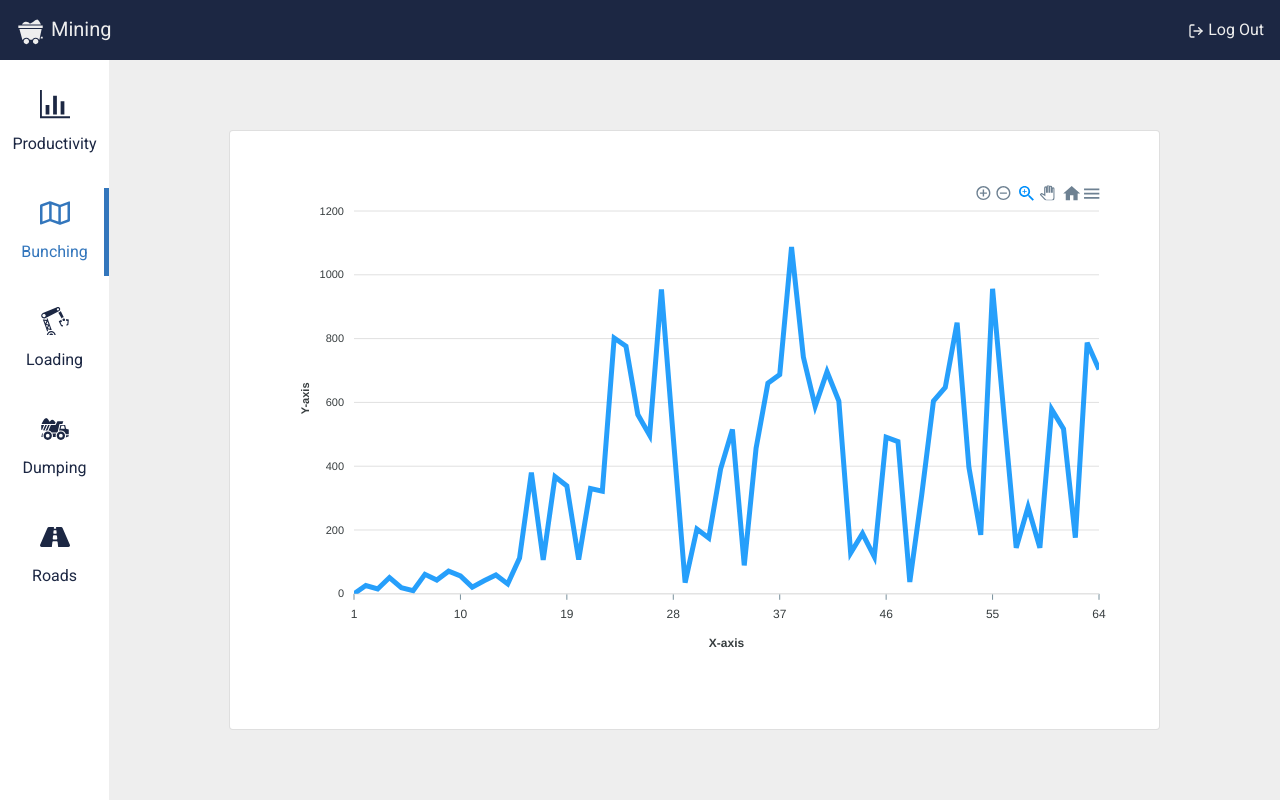
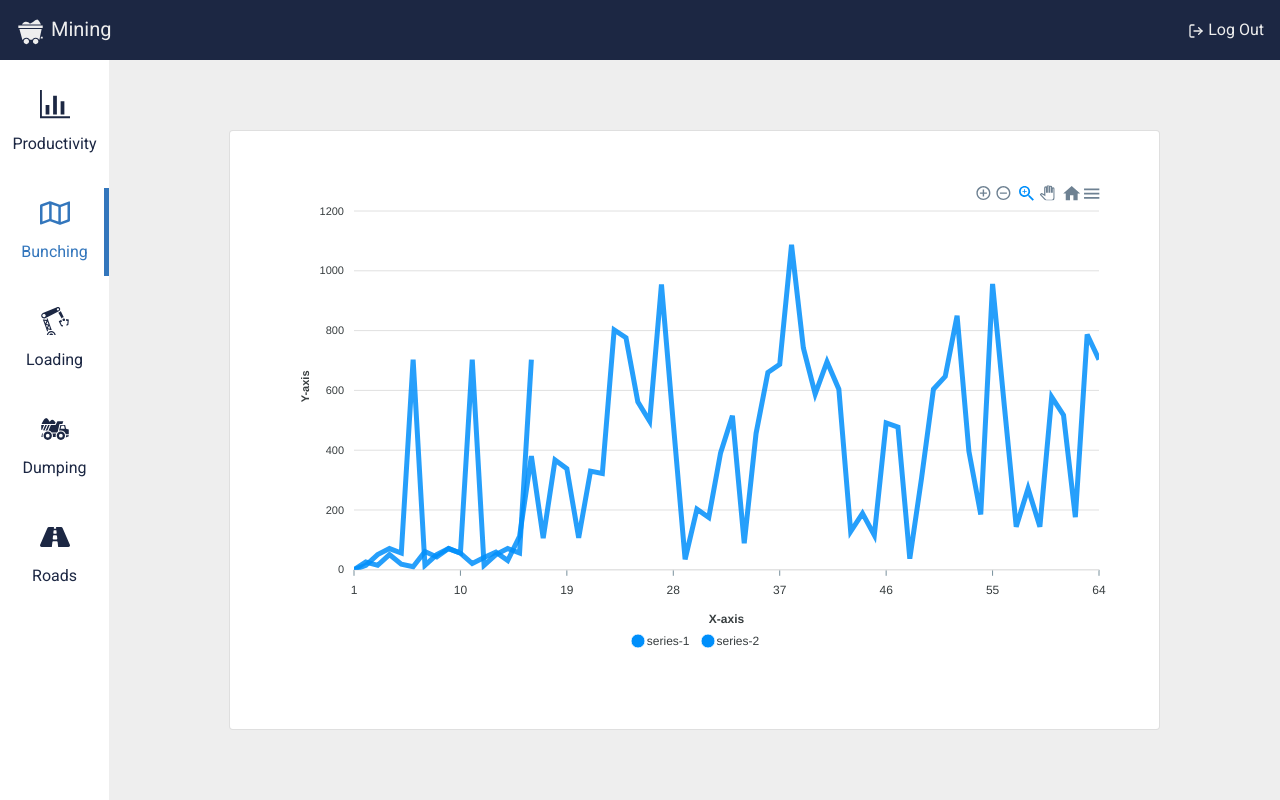
Before and after one commit to antcar112/qds-20-hackathon, a React (Create React App) app: page /bunching in a window 1280 px wide. Built offline with nearby package versions, Linux system fonts and the light colour scheme.

Commit message:
add apex2

```diff
--- /dev/null
+++ b/src/components/Apex2.js
@@ -0,0 +1,125 @@
+import React, { Component } from 'react';
+import styled from 'styled-components';
+import ReactApexChart from 'react-apexcharts';
+
+const ChartContainer = styled.div`
+	padding: 50px 50px 50px 50px;
+	height: 100%;
+	width: 100%;
+`;
+
+class Apex2 extends Component {
+	constructor(props) {
+		super(props);
+
+		this.state = {
+			series  : [
+				{
+					data : this.props.data
+                },
+                {
+					data : this.props.data2
+				}
+			],
+			options : {
+				chart  : {
+					type : 'line'
+				},
+				colors : [
+					'#008FFB'
+				],
+				xaxis  : {
+					type          : 'category',
+					categories    : [],
+					labels        : {
+						show                  : true,
+						rotate                : -45,
+						rotateAlways          : false,
+						hideOverlappingLabels : true,
+						showDuplicates        : false,
+						trim                  : true,
+						minHeight             : undefined,
+						maxHeight             : 120
+					},
+					axisTicks     : {
+						show       : true,
+						borderType : 'solid',
+						color      : '#78909C',
+						height     : 6,
+						offsetX    : 0,
+						offsetY    : 0
+					},
+					tickAmount    : undefined,
+					tickPlacement : 'between',
+					min           : undefined,
+					max           : undefined,
+					range         : undefined,
+					floating      : false,
+					position      : 'bottom',
+					title         : {
+						text    : 'X-axis',
+						offsetX : 0,
+						offsetY : 0,
+						style   : {
+							color      : undefined,
+							fontSize   : '12px',
+							fontFamily : 'Helvetica, Arial, sans-serif',
+							cssClass   : 'apexcharts-xaxis-title'
+						}
+					},
+					crosshairs    : {
+						show     : true,
+						width    : 1,
+						position : 'back',
+						opacity  : 0.9,
+						stroke   : {
+							color     : '#b6b6b6',
+							width     : 0,
+							dashArray : 0
+						},
+						fill     : {
+							type     : 'solid',
+							color    : '#B1B9C4',
+							gradient : {
+								colorFrom   : '#D8E3F0',
+								colorTo     : '#BED1E6',
+								stops       : [
+									0,
+									100
+								],
+								opacityFrom : 0.4,
+								opacityTo   : 0.5
+							}
+						}
+					}
+				},
+				yaxis  : {
+					title  : { text: 'Y-axis' },
+					labels : {
+						minWidth : 40
+					}
+				},
+				zoom   : {
+					type           : 'x',
+					enabled        : true,
+					autoScaleYaxis : true
+				}
+			}
+		};
+	}
+
+	render() {
+		return (
+			<ChartContainer>
+				<ReactApexChart
+					options={this.state.options}
+					series={this.state.series}
+					type="line"
+					height="95%"
+				/>
+			</ChartContainer>
+		);
+	}
+}
+
+export default Apex2;
--- /dev/null
+++ b/src/data/data2.js
@@ -0,0 +1,18 @@
+export const data2 = [
+    0.0,
+    15.433399999999999,
+	51.10000000000001,
+	71.49980000000001,
+	56.0168,
+    702.8996999999999,
+    15.433399999999999,
+	51.10000000000001,
+	71.49980000000001,
+	56.0168,
+    702.8996999999999,
+    15.433399999999999,
+	51.10000000000001,
+	71.49980000000001,
+	56.0168,
+	702.8996999999999
+].map(el => el.toFixed(0));
--- a/src/pages/Bunching.js
+++ b/src/pages/Bunching.js
@@ -1,12 +1,13 @@
 import React from 'react';
 import Card from '../components/Card';
-import Apex from '../components/Apex';
+import Apex2 from '../components/Apex2';
 import { data } from '../data/data';
+import { data2 } from '../data/data2';
 
 const Bunching = () => {
 	return (
 		<Card>
-			<Apex data={data} />
+			<Apex2 data={data} data2={data2} />
 		</Card>
 	);
 };
```
Also changed, not shown: src/VerticalNav.js (added, +25 -0 lines), 1 other file (tests, documents, lock files or other folders).
